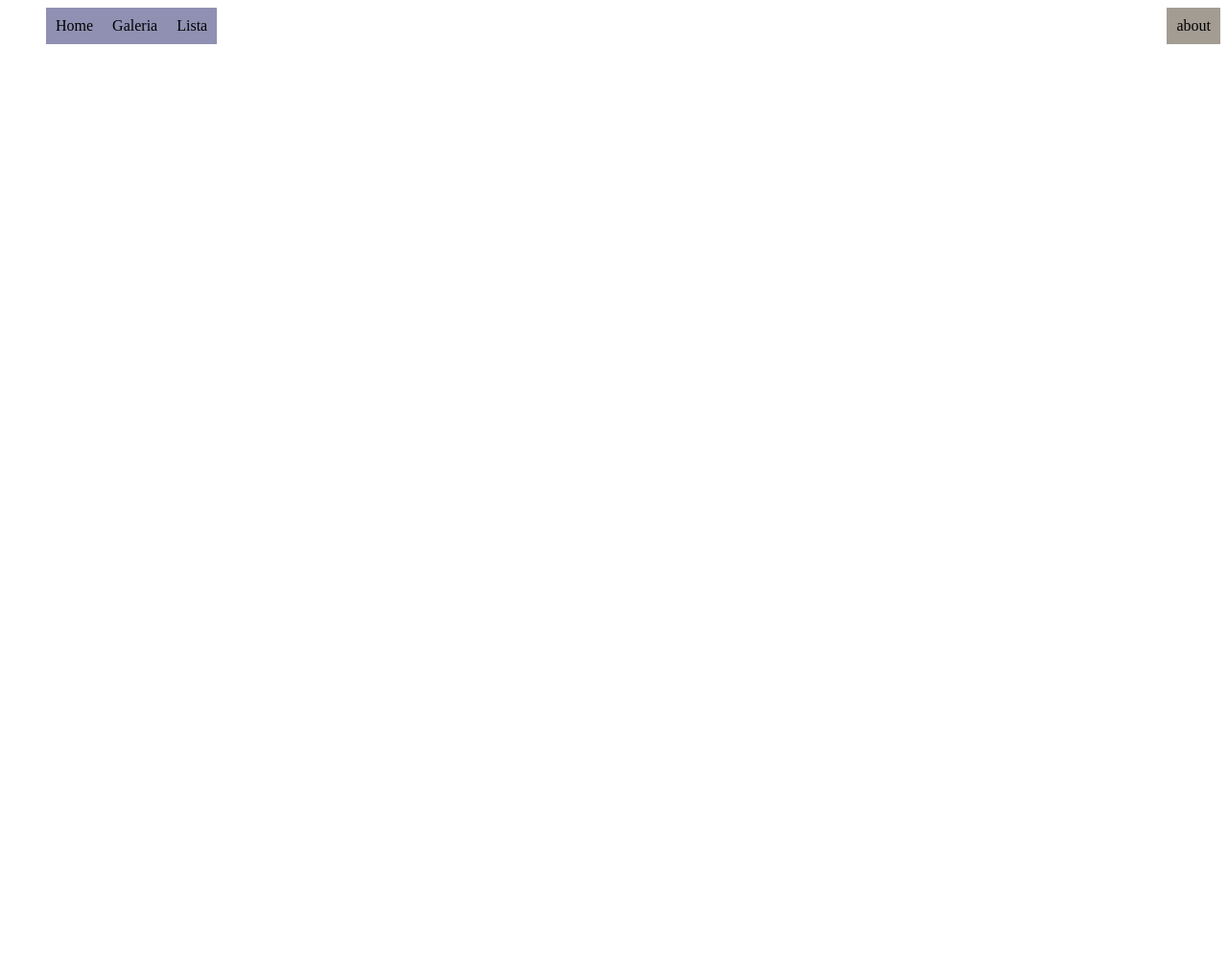
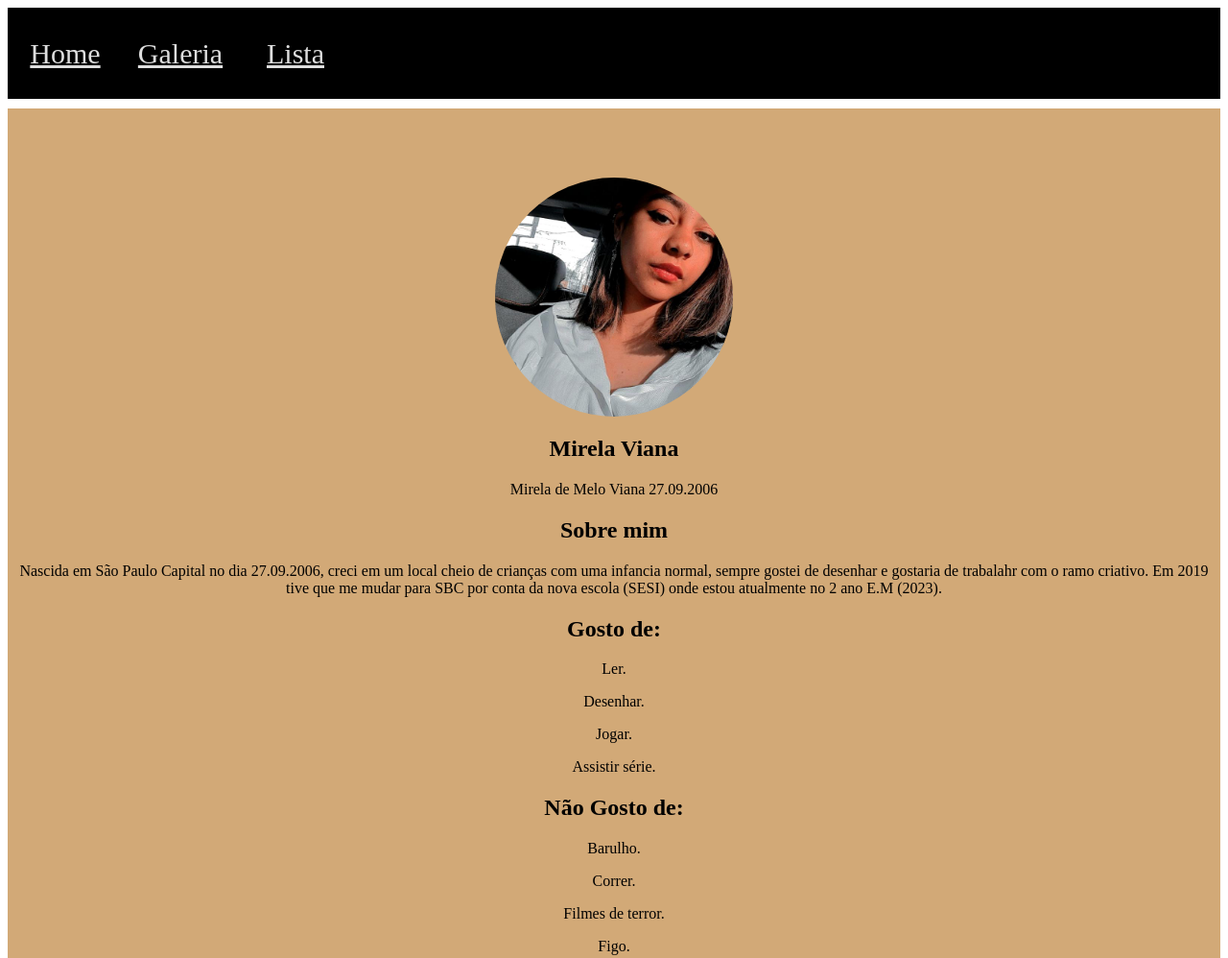
Before and after one commit to Mirela-Viana/Site-pessoal-Flexbox, a plain HTML site: page Index.html in a window 1280 px wide. Shown: the top 998 px of the page at 96% size. Before the commit the page ends 800 px from the top, so only its background shows below. Drawn offline with Linux system fonts and the light colour scheme.

Commit message:
Finalização/correção da nv bar e add de conteúdo

```diff
--- a/Index.html
+++ b/Index.html
@@ -1,5 +1,6 @@
 <!DOCTYPE html>
 <html lang="en">
+
 <head>
     <meta charset="UTF-8">
     <meta http-equiv="X-UA-Compatible" content="IE=edge">
@@ -7,41 +8,76 @@
     <title>Document</title>
 </head>
 <style>
-    ul {
-        list-style-type: none;
-        margin: 0;
-        padding: 10;
-        overflow: hidden;
-        border: 1px rgb(64, 141, 204);
-        background-color: cadetblues;
-    }
-    li {
-        float: left;
-    }
-        li a {
-            display: block;
-            color: #000000;
-            text-align: center;
-            padding: 10px;
-            background-color: rgb(144, 144, 179);
-            text-decoration: none;
-        }
-    li a:hover{
-        background-color: rgb(86, 151, 151);
-    }
-    .active {
-        background-color: rgb(163, 156, 147);
-    }
+.Navbar {
+    display: flex;
+    justify-content: left;
+    background-color: #000000;
+}
+
+.Navbar >div {
+    background-color: rgb(0, 0, 0);
+    width: 100px;
+    margin: 10px;
+    text-align: center;
+    line-height: 75px;
+    font-size: 30px;
+
+}
+
+.Navbar a {
+    color: #dedede;
+}
+
+.Navbar > :hover {
+    background-color:#d2a977;
+    border-radius: 50%;
+}
+
+img {
+    border-radius: 50%;
+}
+
+
 
 </style>
-<body>
-   <ul>
-    <li><a href="Home">Home</a></li>
-    <li><a href="Galeria">Galeria</a></li>
-    <li><a href="Lista">Lista</a></li>
-    <li style="float:right"><a class="active"
- href="#about">about</a></ki>
-   </ul>
 
+<body style="text-align: center;">
+    <div class="Navbar">
+        <div class="active"><a href="Index.html">Home</a></div>
+        <div class="active"><a href="url">Galeria</a></div>
+        <div class="active"><a href="url">Lista</a></div>
+
+    </div>
+
+
+    </ul>
+
+    <div style="padding: 10px; margin-top: 10px;background-color:#d2a977;height: 1000px">
+<div>
+    <img src="imagens/300581278_597607248699979_4345450003622292294_n.jpg" style= "margin-left: auto;
+    margin-right: auto;
+    margin-top: 5%;
+    display: block;
+    width: 20%;">
+    <h2>Mirela Viana</h2>
+    <p>Mirela de Melo Viana
+        27.09.2006</p>
+        <h2>Sobre mim</h2>
+        <p>Nascida em São Paulo Capital no dia 27.09.2006, creci em um local cheio de crianças com uma infancia normal, sempre gostei de desenhar e gostaria de trabalahr com o ramo criativo. Em 2019 tive que me mudar para SBC por conta da nova escola (SESI) onde estou atualmente no 2 ano E.M (2023).</p>
+        <h2>Gosto de:</h2>
+        <p>Ler.</p>
+        <p>Desenhar.</p>
+        <p>Jogar.</p>
+        <p>Assistir série.</p>
+    <h2>Não Gosto de:</h2>
+    <p>Barulho.</p>
+    <p>Correr.</p>
+    <p>Filmes de terror.</p>
+    <p>Figo.</p>
+
+
+
+</div>
 </body>
+
 </html>
```
Also changed, not shown: imagens/300581278_597607248699979_4345450003622292294_n.jpg (added).
